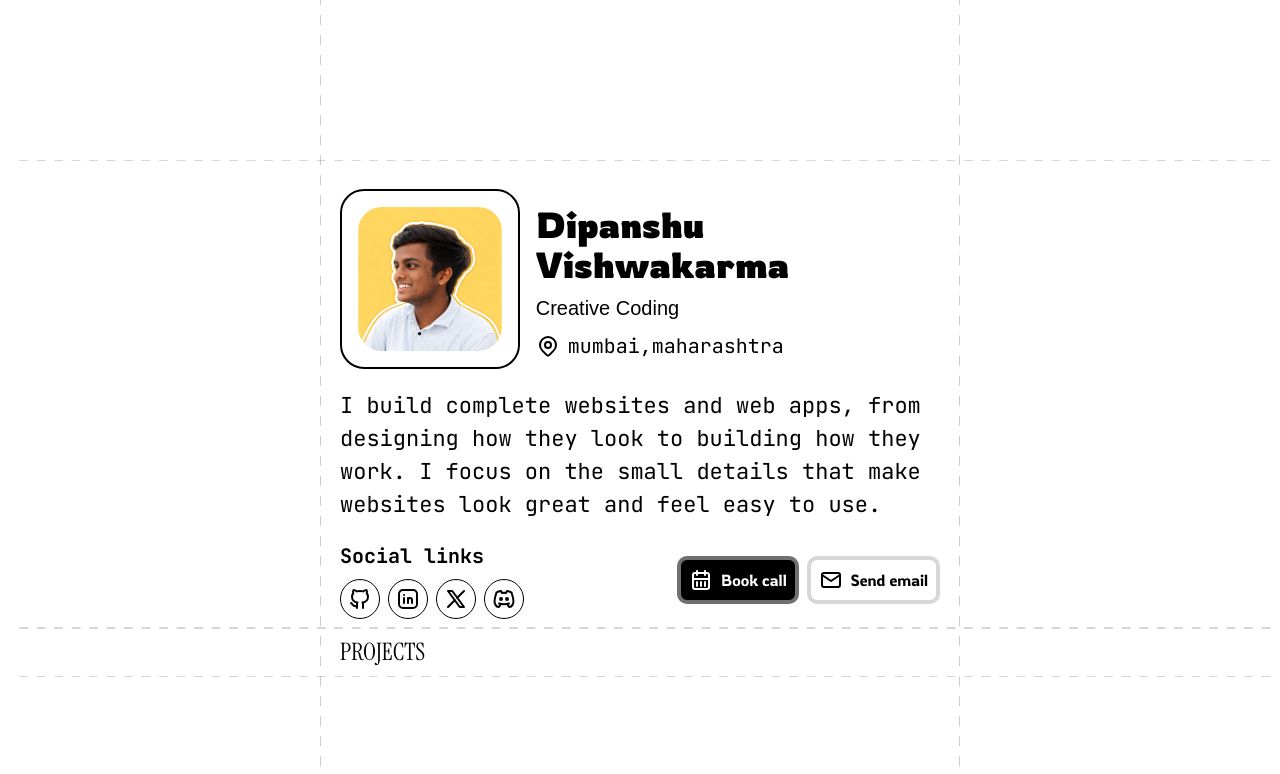
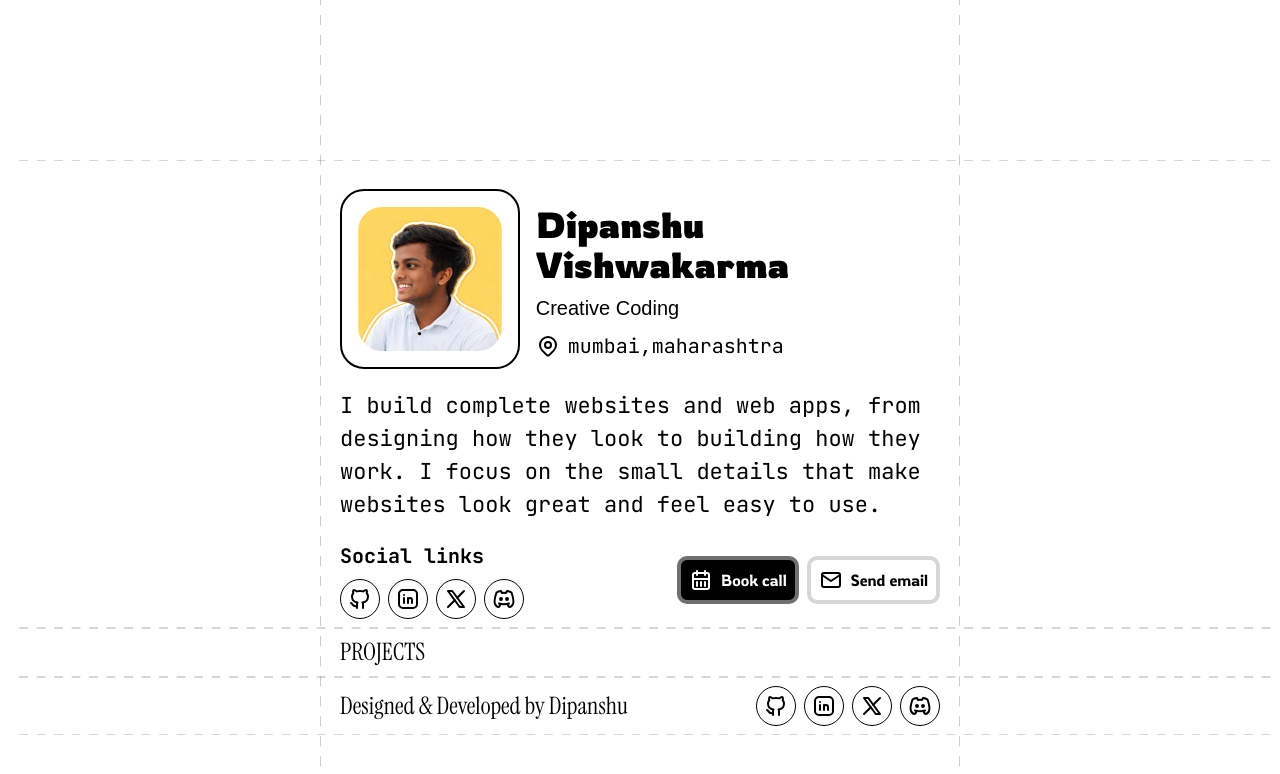
Before and after one commit to unknowdeepanshu/profile, a React (Vite) app: page / in a window 1280 px wide. Shown: the top 774 px of the page. Built offline with nearby package versions, Linux system fonts and the light colour scheme; a web font is replaced by a local one.

Commit message:
feat: add Footer component to enhance page structure and include social links

```diff
--- a/src/App.tsx
+++ b/src/App.tsx
@@ -1,6 +1,7 @@
 import ConrtainerContens from "@/components/conrtainerContens/conrtainerContens";
 import Profile from "@/components/Profile/Profile";
 import RowLineConten from "@/components/rowLineConten/rowLineConten";
+import Footer from "@/components/footer/Footer";
 
 function App() {
   return (
@@ -15,6 +16,7 @@ function App() {
               PROJECTS
             </h1>
           </RowLineConten>
+          <Footer />
         </ConrtainerContens>
       </main>
     </>
--- /dev/null
+++ b/src/components/footer/Footer.tsx
@@ -0,0 +1,19 @@
+import RowLineConten from "../rowLineConten/rowLineConten";
+import SocialLinks from "../socialLinks/SocialLinks";
+
+function Footer() {
+  return (
+    <>
+      <RowLineConten>
+        <div className="flex items-center justify-between">
+          <h1 id="instrument-serif-regular" className="text-start text-2xl">
+            Designed & Developed by Dipanshu
+          </h1>
+          <SocialLinks />
+        </div>
+      </RowLineConten>
+    </>
+  );
+}
+
+export default Footer;
```
